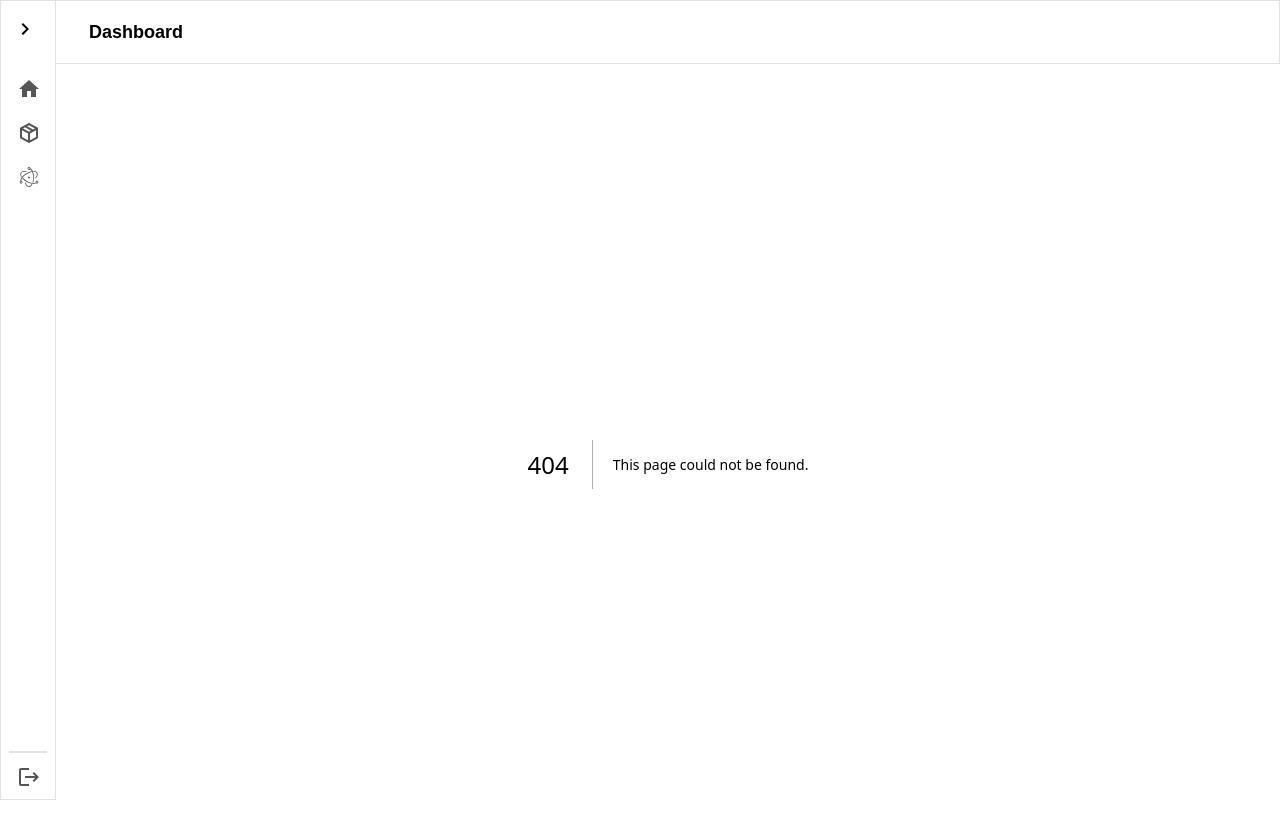
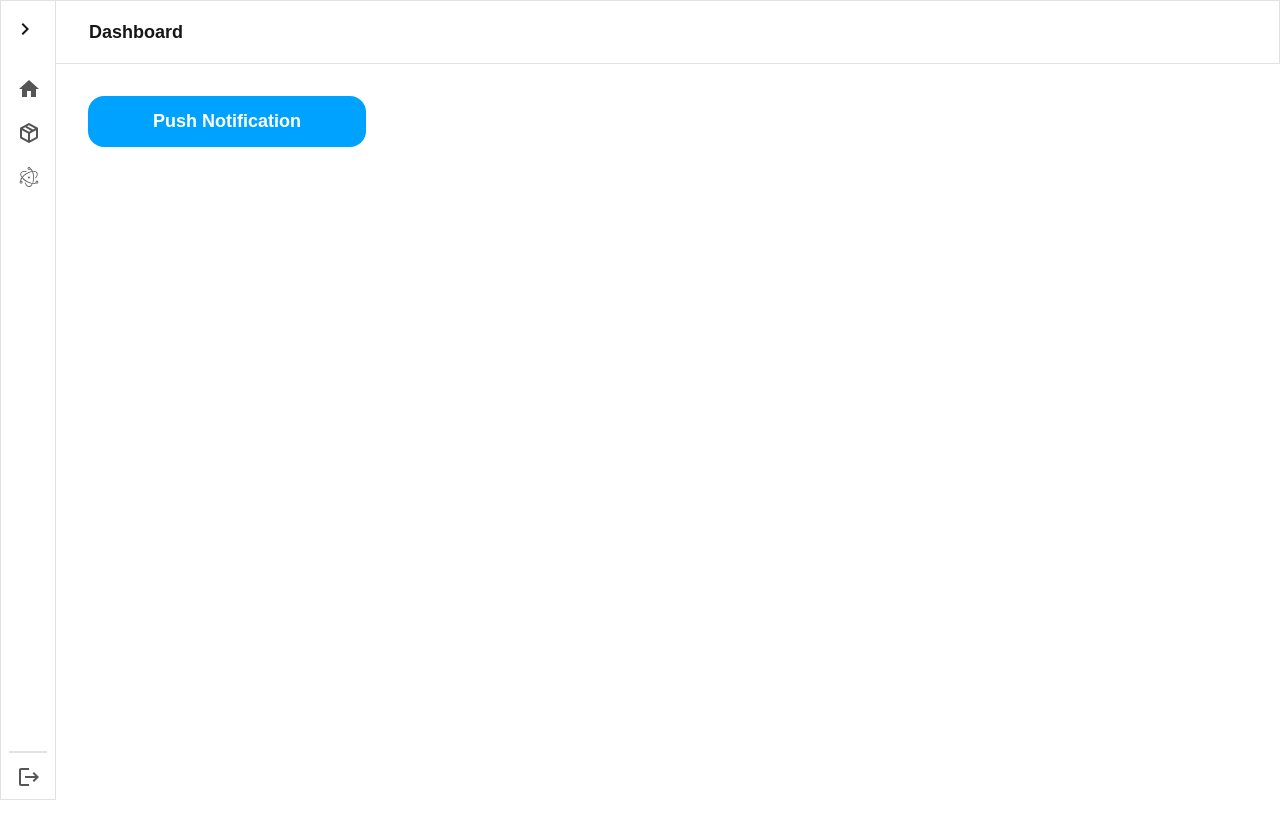
Before and after one commit to FilbertSevilen1/NextJsAdmin, a Next.js app: page /module-testing/notification in a window 1280 px wide. Before the commit this address had no page. Shown: the top 838 px of the page. After the commit the page ends 800 px from the top, so only its background shows below. Built offline with nearby package versions, Linux system fonts and the light colour scheme.

Commit message:
[UPDATE] Notification

```diff
--- /dev/null
+++ b/src/app/module-testing/notification/page.tsx
@@ -0,0 +1,26 @@
+"use client"
+
+import { useToast } from "@/components/context/ToastContext"
+
+export default function DialogTestPage() {
+    const { toast } = useToast();
+
+    const sendNotification = async () => {
+        toast.info("Notification will be sent after 10 seconds")
+        if (Notification.permission !== 'granted') {
+            await Notification.requestPermission()
+        }
+
+        setTimeout(() => {
+            new Notification('Hello', {
+                body: 'Membara Portoku'
+            })
+        }, 10000)
+    }
+
+    return (
+        <div className="grid grid-cols-4 m-8 gap-4">
+            <button className="btn btn-info" onClick={() => sendNotification()}>Push Notification</button>
+        </div >
+    )
+}
--- a/src/components/base/Sidebar.tsx
+++ b/src/components/base/Sidebar.tsx
@@ -16,10 +16,12 @@ import {
   mdiFolderOutline,
   mdiProgressClock,
   mdiElectronFramework,
+  mdiThoughtBubble,
 } from "@mdi/js";
 import Image from "next/image";
 import { usePathname, useRouter } from "next/navigation";
 import { useAuth } from "../context/AuthContext";
+import { label } from "framer-motion/client";
 
 const menuItems = [
   { icon: mdiHome, label: "Dashboard", link: "/dashboard" },
@@ -31,6 +33,7 @@ const menuItems = [
       { icon: mdiFolderOutline, label: "Expansion Panel", link: "/module-testing/expansion-panel" },
       { icon: mdiProgressClock, label: "Progress Bar", link: "/module-testing/progress-bar" },
       { icon: mdiToaster, label: "Toast", link: "/module-testing/toast" },
+      { icon: mdiThoughtBubble, label:"Notification", link:"/module-testing/notification"}
     ],
   },
   {
```
